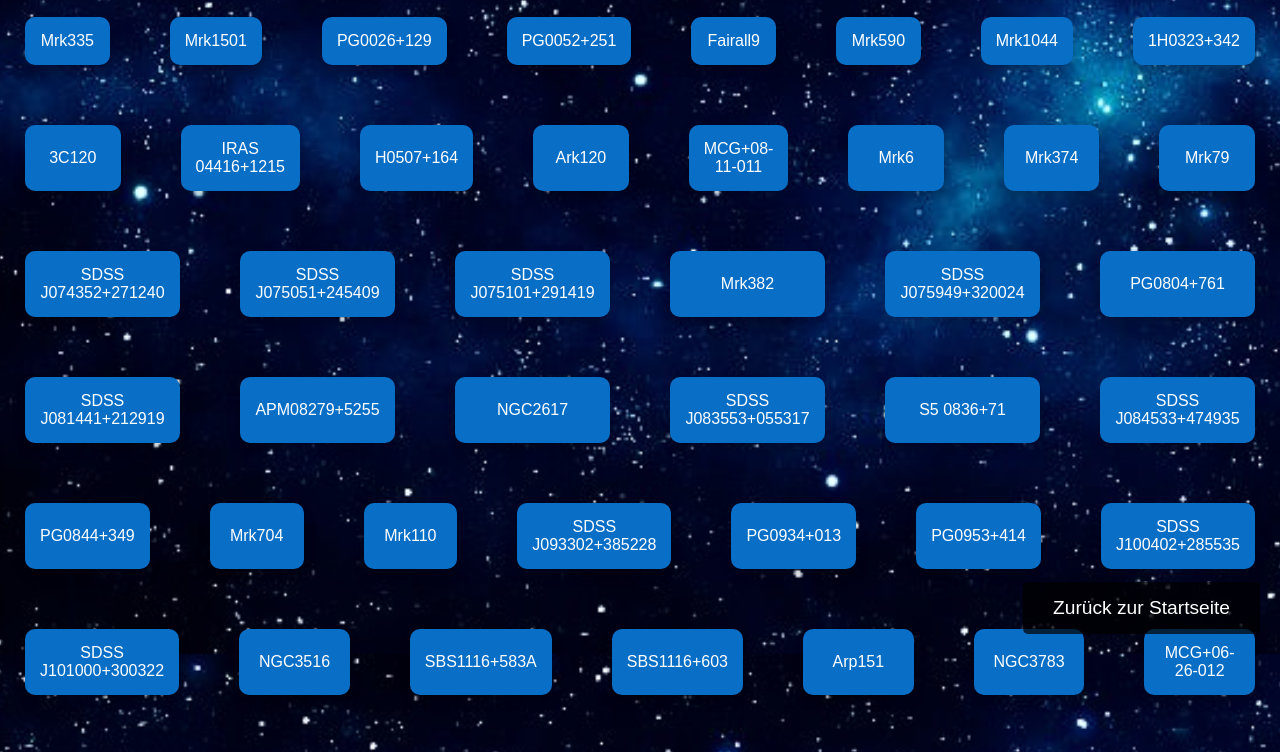
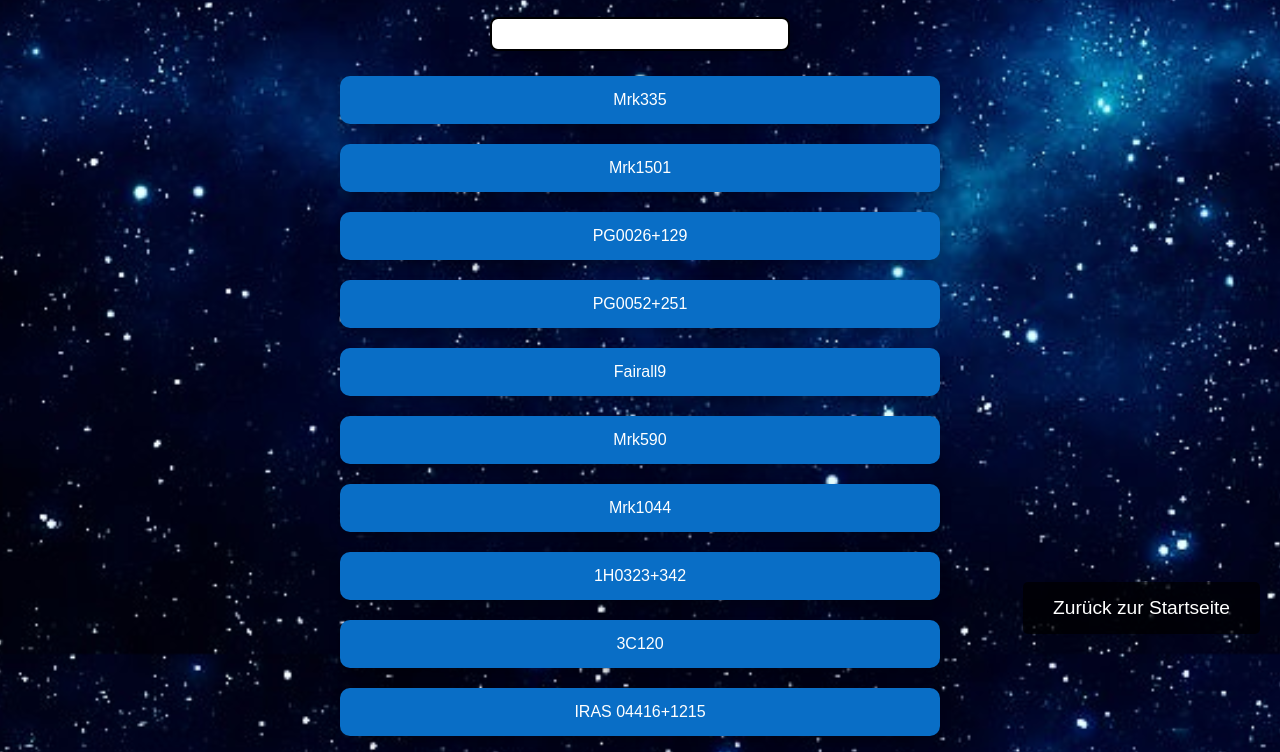
Before and after one commit to faebulinho/Black_Hole_Frontend, a website: page Black_Hole_Frontend/real_black_holes.html in a window 1280 px wide. Shown: the part 146-898 px from the top of the page. Drawn offline with Linux system fonts and the light colour scheme.

Commit message:
es paar stylistischi änderige

```diff
--- a/Black_Hole_Frontend/real_black_holes.html
+++ b/Black_Hole_Frontend/real_black_holes.html
@@ -7,7 +7,68 @@
     <title>Reales Schwarzes Loch Simulation</title>
     <link rel="icon" href="Images/Schwarzschild_Black_Hole.jpeg" sizes="20x16">
     <link rel="stylesheet" href="styles.css">
+    <style>
+        /* Stil für die Suchbox */
+        .input-container {
+            margin-top: 20px;
+            display: flex;
+            justify-content: center;
+            align-items: center;
+            gap: 10px;
+        }
 
+        .input-field {
+            padding: 10px;
+            font-size: 16px;
+            width: 200px;
+        }
+
+        .search-button {
+            padding: 10px;
+            font-size: 16px;
+            cursor: pointer;
+        }
+
+        /* Stil für die Button-Container */
+        .button-container {
+        display: flex;
+        flex-direction: column; /* Buttons untereinander anordnen */
+        align-items: center; /* Buttons zentrieren */
+        gap: 10px; /* Abstand zwischen den Buttons */
+        margin-top: 20px;
+        }
+
+        .button {
+            background-color: #03223e;
+            color: white;
+            border: none;
+            padding: 15px 30px;
+            border-radius: 12px;
+            font-size: 18px;
+            text-decoration: none;
+            cursor: pointer;
+            transition: background-color 0.3s, transform 0.2s;
+        }
+
+        .button:hover {
+            background-color: #054070;
+            transform: scale(1.05);
+        }
+
+        /* Stellt sicher, dass die Ergebnisse in einer klaren Box erscheinen */
+        .result-box {
+            margin-top: 20px;
+            padding: 15px;
+            border: 2px solid black;
+            background-color: white;
+            color: black;
+            display: inline-block;
+            text-align: left;
+            width: 300px;
+            border-radius: 8px;
+            box-shadow: 2px 2px 10px rgba(0, 0, 0, 0.2);
+        }
+    </style>
 </head>
 
 <body>
```
